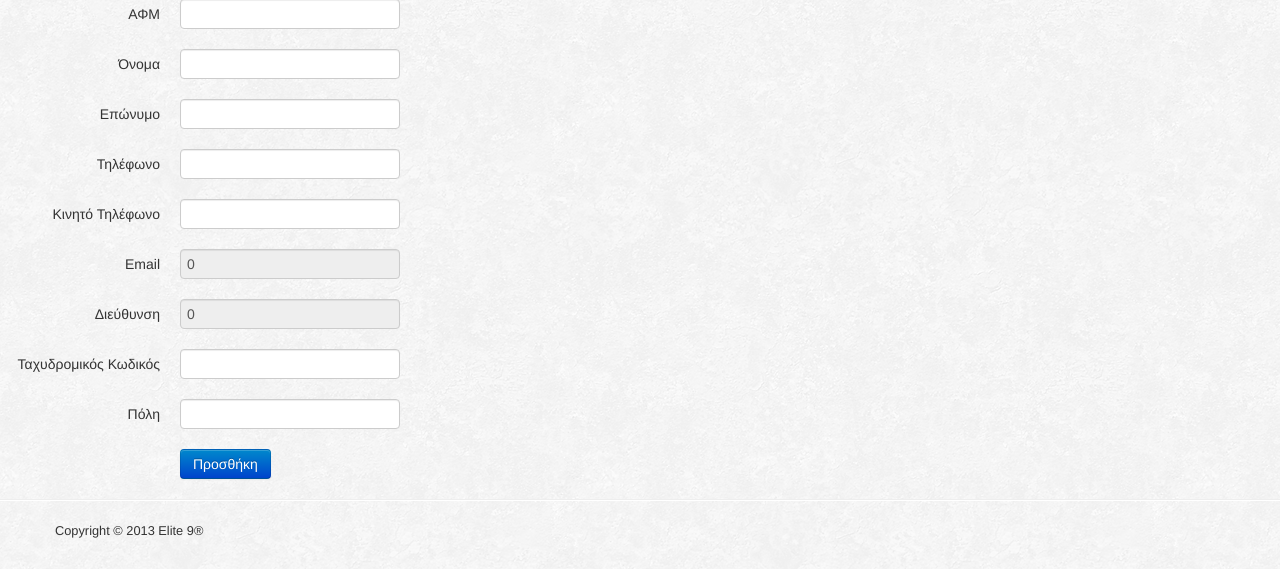
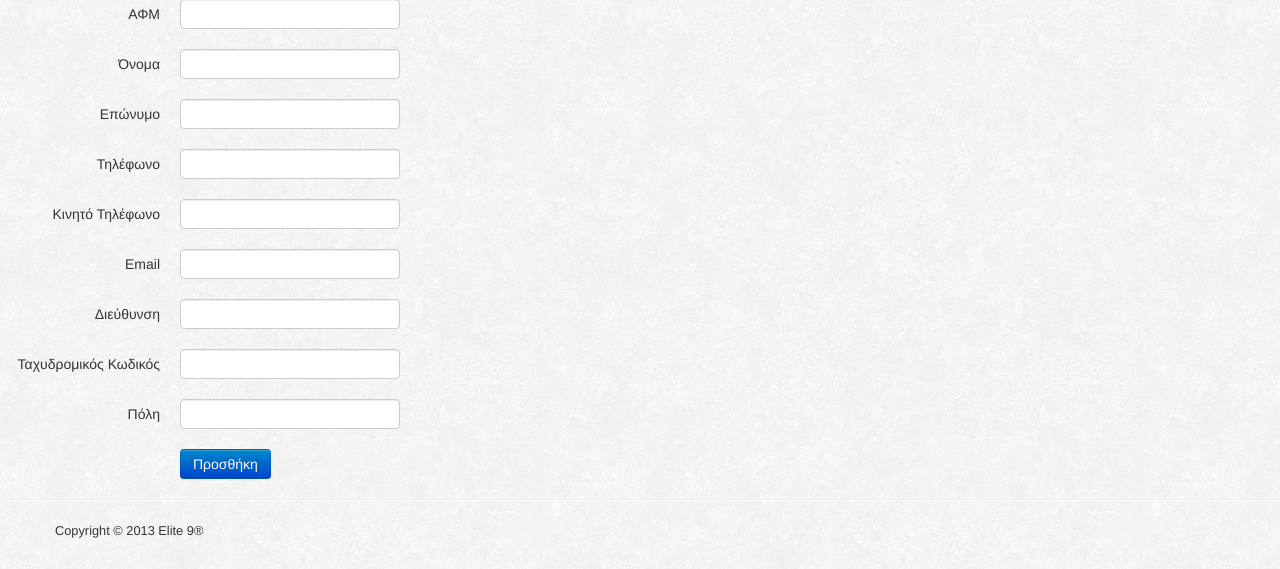
Before and after one commit to bitzesmichail/wsms, a PHP site: template Views/customers/addcustomer.php in a window 1280 px wide. Shown: the part 121-690 px from the top of the page. Run offline with PHP 8.4, Linux system fonts and the light colour scheme; the template is opened without the code that fills it, so the values that code supplies are empty; some libraries are stand-ins or nearby versions.

Commit message:
Fix add customer and add provider

```diff
--- a/Views/customers/addcustomer.php
+++ b/Views/customers/addcustomer.php
@@ -44,14 +44,14 @@
   <div class="control-group">
     <label class="control-label" for="email">Email</label>
     <div class="controls">
-      <input type="text" name="email" value="0" disabled>
+      <input type="text" name="email">
     </div>
   </div>
 
   <div class="control-group">
     <label class="control-label" for="address">Διεύθυνση</label>
     <div class="controls">
-      <input type="text" name="address" value="0" disabled>
+      <input type="text" name="address">
     </div>
   </div>
 
--- a/Views/providers/addprovider.php
+++ b/Views/providers/addprovider.php
@@ -44,14 +44,14 @@
   <div class="control-group">
     <label class="control-label" for="email">Email</label>
     <div class="controls">
-      <input type="text" name="email" value="0" disabled>
+      <input type="text" name="email">
     </div>
   </div>
 
   <div class="control-group">
     <label class="control-label" for="address">Διεύθυνση</label>
     <div class="controls">
-      <input type="text" name="address" value="0" disabled>
+      <input type="text" name="address">
     </div>
   </div>
 
```
